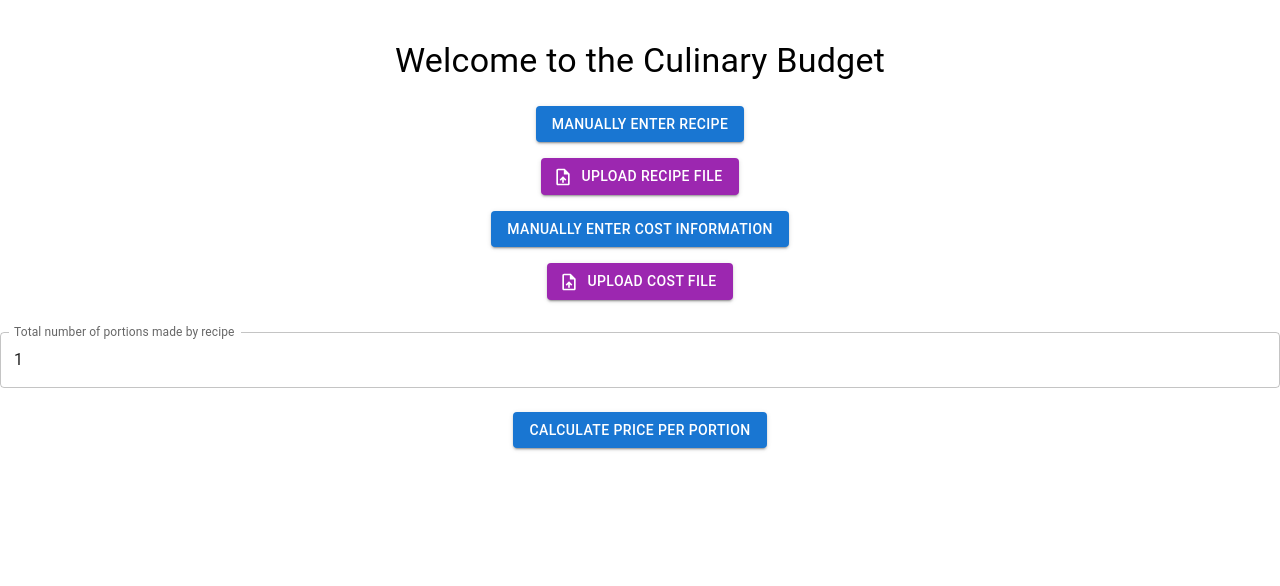
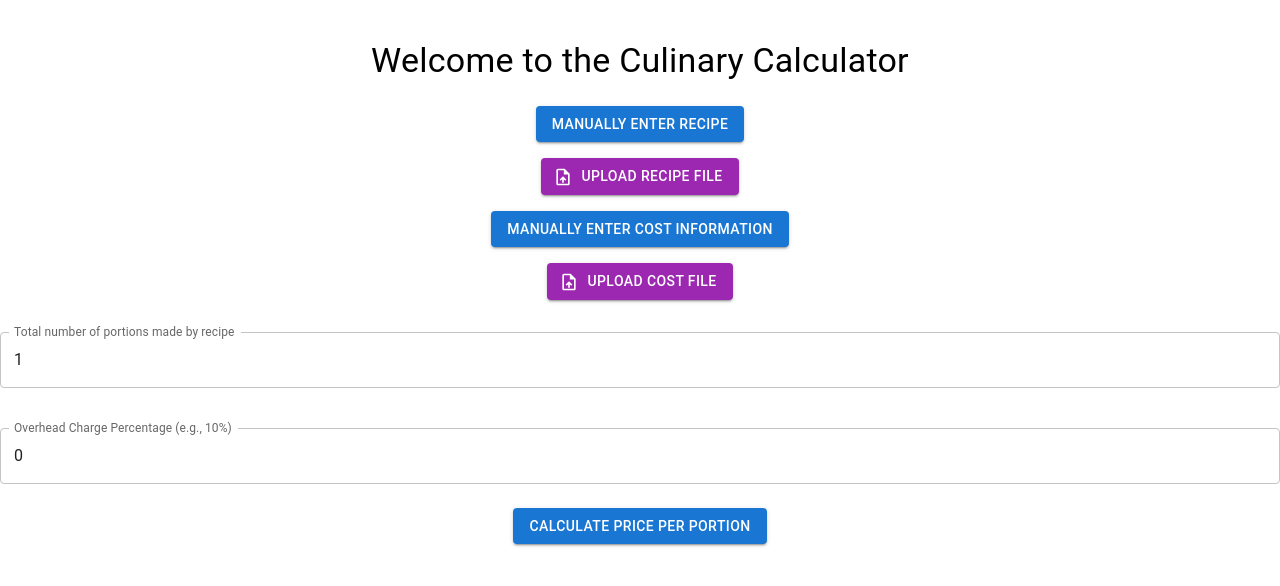
Before and after one commit to smillxx/CulinaryCalculator, a React (Create React App) app in the folder frontend/: page / in a window 1280 px wide. Shown: the top 586 px of the page. Built offline with nearby package versions, Linux system fonts and the light colour scheme.

Commit message:
add overhead percentage

```diff
--- a/frontend/src/components/LandingPage.js
+++ b/frontend/src/components/LandingPage.js
@@ -15,6 +15,7 @@ function LandingPage() {
   const [costFile, setCostFile] = useState(null);
   const [recipeFile, setRecipeFile] = useState(null);
   const [totalPortions, setTotalPortions] = useState(1);
+  const [overheadPercentage, setOverheadPercentage] = useState(0);
   const [uploadedRecipeData, setUploadedRecipeData] = useState([]);
   const [uploadedCostData, setUploadedCostData] = useState([]);
 
@@ -126,7 +127,7 @@ function LandingPage() {
 
   return (
     <Box sx={{ textAlign: 'center', mt: 5 }}>
-      <Typography variant="h4" gutterBottom>Welcome to the Culinary Budget</Typography>
+      <Typography variant="h4" gutterBottom>Welcome to the Culinary Calculator</Typography>
       <Box sx={{ mt: 3 }}>
         <Button variant="contained" color="primary" onClick={handleManualRecipeOpen}>
           Manually Enter Recipe
@@ -285,6 +286,17 @@ function LandingPage() {
         />
       </Box>
       <Box sx={{ mt: 2 }}>
+        <TextField
+          label="Overhead Charge Percentage (e.g., 10%)"
+          type="number"
+          value={overheadPercentage}
+          onChange={(e) => setOverheadPercentage(e.target.value)}
+          fullWidth
+          variant="outlined"
+          margin="normal"
+        />
+      </Box>
+      <Box sx={{ mt: 2 }}>
         <Button variant="contained" color="primary" onClick={() => {
           const portions = 1; // Example portions value; you can modify this
           console.log('Calculating cost per portion for portions:', portions); // Debugging line
@@ -305,11 +317,14 @@ function LandingPage() {
             portions,
             totalPortions,
             recipeData,
-            costData
+            costData,
+            overheadPercentage: overheadPercentage / 100
           })
           .then((response) => {
             console.log('Calculation response:', response.data); // Debugging line
-            alert(`Cost per portion: ${response.data.costPerPortion}`);
+            const overheadMultiplier = 1 + overheadPercentage / 100;
+            const finalCostPerPortion = response.data.costPerPortion * overheadMultiplier;
+            alert(`Cost per portion (including overhead): ${finalCostPerPortion.toFixed(2)}`);
           })
           .catch((error) => {
             console.error('Calculation error:', error); // Debugging line
```
Also changed, not shown: 10 other files (tests, documents, lock files or other folders).
